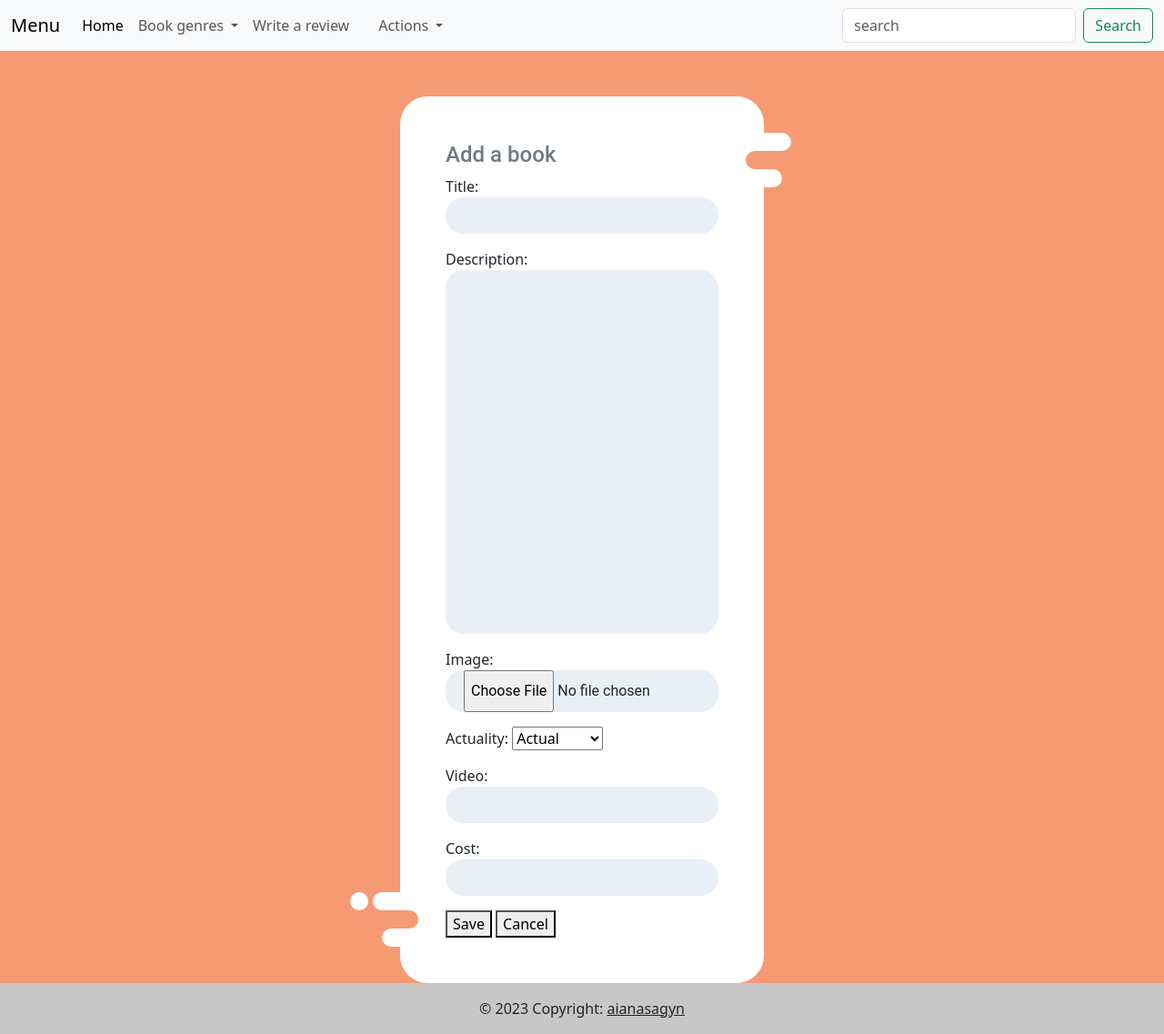
After one commit to ayanasgba/django_labs, a Django app: page /create_post_book/ in a window 1280 px wide. The commit adds this page. Shown: the whole page at 91% size. Run offline with Django 4.2, Linux system fonts and the light colour scheme.

Commit message:
delete and add

```diff
--- a/book/admin.py
+++ b/book/admin.py
@@ -1,6 +1,6 @@
 
 from django.contrib import admin
 from . import models
-# Register your models here.
 
 admin.site.register(models.Book)
+admin.site.register(models.ReviewBook)
--- /dev/null
+++ b/book/forms.py
@@ -0,0 +1,13 @@
+from django import forms
+from . import models
+
+
+class BookForm(forms.ModelForm):
+    class Meta:
+        model = models.Book
+        fields = '__all__'
+
+class ReviewForm(forms.ModelForm):
+    class Meta:
+        model = models.ReviewBook
+        fields = '__all__'
--- a/book/models.py
+++ b/book/models.py
@@ -1,4 +1,5 @@
 from django.db import models
+
 
 # Create your models here.
 
@@ -14,8 +15,24 @@ class Book(models.Model):
     image = models.ImageField(upload_to='')
     actuality = models.CharField(max_length=100, choices=ACTUALITY, default=ACTUALITY[0], null=True)
     video = models.URLField(null=True)
-    cost = models.IntegerField()
+    cost = models.SmallIntegerField(null=True)
     created_date = models.DateTimeField(auto_now_add=True)
 
     def __str__(self):
         return self.title
+
+class ReviewBook(models.Model):
+    STARS = (
+        ('*', '*'),
+        ('**', '**'),
+        ('***', '***'),
+        ('****', '****'),
+        ('*****', '*****'),
+    )
+    title_book = models.ForeignKey(Book, on_delete=models.CASCADE, related_name='review_object')
+    text_review = models.TextField()
+    rate_stars = models.CharField(max_length=100, choices=STARS)
+    created_date = models.DateField(auto_now_add=True)
+
+    def __str__(self):
+       return f"Review for {self.title_book}"
--- a/book/urls.py
+++ b/book/urls.py
@@ -4,4 +4,9 @@ from . import views
 urlpatterns = [
     path('books/', views.books_view),
     path('book_detail/<int:id>/', views.book_detail_view),
+    # <спецификатор:название_параметра>
+    path('book_list/', views.book_delete_view),
+    path('book_list/<int:id>/delete/', views.book_drop_view),
+    path('create_post_book/', views.createBookPostView),
+    path('add_comment/', views.createBookView),
 ]
--- a/book/views.py
+++ b/book/views.py
@@ -1,5 +1,6 @@
+from django.http import HttpResponse
 from django.shortcuts import render, get_object_or_404
-from . import models
+from . import models, forms
 # Create your views here.
 
 def books_view(request):
@@ -9,3 +10,37 @@ def books_view(request):
 def book_detail_view(request, id):
     book_id = get_object_or_404(models.Book, id=id)
     return render(request, 'book_detail.html', {'book_key': book_id})
+
+def createBookPostView(request):
+    method = request.method
+    if method == "POST":
+        form = forms.BookForm(request.POST, request.FILES)
+        if form.is_valid():
+            form.save()
+            return HttpResponse('Successfully was added!')
+    else:
+        form = forms.BookForm()
+    return render(request, 'create_book.html', {'form': form})
+
+def book_delete_view(request):
+    book_value = models.Book.objects.all()
+    return render(request, 'book_list.html', {'book_key': book_value})
+
+def book_drop_view(request, id):
+    book_id = get_object_or_404(models.Book, id=id)
+    book_id.delete()
+    return HttpResponse('Successfully was deleted!')
+
+
+def createBookView(request):
+    method = request.method
+    if method == 'POST':
+        form = forms.ReviewForm(request.POST, request.FILES)
+        if form.is_valid():
+            form.save()
+            return HttpResponse('<h1>The comment was successfully added!</h1>')
+
+    else:
+        form = forms.ReviewForm()
+
+    return render(request, 'create_review.html', {'form': form})
--- /dev/null
+++ b/templates/create_book.html
@@ -0,0 +1,110 @@
+{% include 'header.html' %}
+
+<form class="decor" action="/create_post_book/" method="post" enctype="multipart/form-data">
+<div class="form-left-decoration"></div>
+<div class="form-right-decoration"></div>
+<div class="circle"></div>
+<div class="form-inner">
+<h3>Add a book</h3>
+    {% csrf_token %}
+    {{form.as_p}}
+    <button type="submit">Save</button>
+    <button type="reset">Cancel</button>
+</div>
+</form>
+
+<style>
+    * {
+   box-sizing: border-box;
+}
+body {
+   background: #f69a73;
+}
+.decor {
+   position: relative;
+   max-width: 400px;
+   margin: 50px auto 0;
+   background: white;
+   border-radius: 30px;
+}
+.form-left-decoration, .form-right-decoration {
+   content: "";
+   position: absolute;
+   width: 50px;
+   height: 20px;
+   background: #f69a73;
+   border-radius: 20px;
+}
+.form-left-decoration {
+   bottom: 60px;
+   left: -30px;
+}
+.form-right-decoration {
+   top: 60px;
+   right: -30px;
+}
+.form-left-decoration:before, .form-left-decoration:after, .form-right-decoration:before, .form-right-decoration:after {
+   content: "";
+   position: absolute;
+   width: 50px;
+   height: 20px;
+   border-radius: 30px;
+   background: white;
+}
+.form-left-decoration:before {
+   top: -20px;
+}
+.form-left-decoration:after {
+   top: 20px;
+   left: 10px;
+}
+.form-right-decoration:before {
+   top: -20px;
+   right: 0;
+}
+.form-right-decoration:after {
+   top: 20px;
+   right: 10px;
+}
+.circle {
+   position: absolute;
+   bottom: 80px;
+   left: -55px;
+   width: 20px;
+   height: 20px;
+   border-radius: 50%;
+   background: white;
+}
+.form-inner {
+   padding: 50px;
+}
+.form-inner input, .form-inner textarea {
+   display: block;
+   width: 100%;
+   padding: 0 20px;
+   margin-bottom: 10px;
+   background: #E9EFF6;
+   line-height: 40px;
+   border-width: 0;
+   border-radius: 20px;
+   font-family: 'Roboto', sans-serif;
+}
+.form-inner input[type="submit"] {
+   margin-top: 30px;
+   background: #f69a73;
+   border-bottom: 4px solid #d87d56;
+   color: white;
+   font-size: 14px;
+}
+.form-inner textarea {
+   resize: none;
+}
+.form-inner h3 {
+   margin-top: 0;
+   font-family: 'Roboto', sans-serif;
+   font-weight: 500;
+   font-size: 24px;
+   color: #707981;
+}
+</style>
+{% include 'footer.html' %}
--- a/templates/header.html
+++ b/templates/header.html
@@ -32,7 +32,20 @@
           </ul>
         </li>
         <li class="nav-item">
+          <a class="nav-link" href="/add_comment/">Write a review</a>
+        </li>
+        <li class="nav-item">
           <a class="nav-link disabled"></a>
+        </li>
+        <li class="nav-item dropdown">
+          <a class="nav-link dropdown-toggle" href="#" role="button" data-bs-toggle="dropdown" aria-expanded="false">
+            Actions
+          </a>
+          <ul class="dropdown-menu">
+            <li><a class="dropdown-item" href="/create_post_book/"> Add </a></li>
+            <li><a class="dropdown-item" href="/book_list/"> Delete </a></li>
+            <li><a class="dropdown-item" href="#"> Edit </a></li>
+          </ul>
         </li>
       </ul>
       <form class="d-flex" role="search">
```
Also changed, not shown: templates/book_detail.html (+12 -0 lines), templates/book_list.html (added, +21 -0 lines), templates/create_review.html (added, +15 -0 lines), book/migrations/0003_alter_book_cost_reviewbook.py (added), db.sqlite3, media/FASTAPI.png (added), media/django.png (added).
